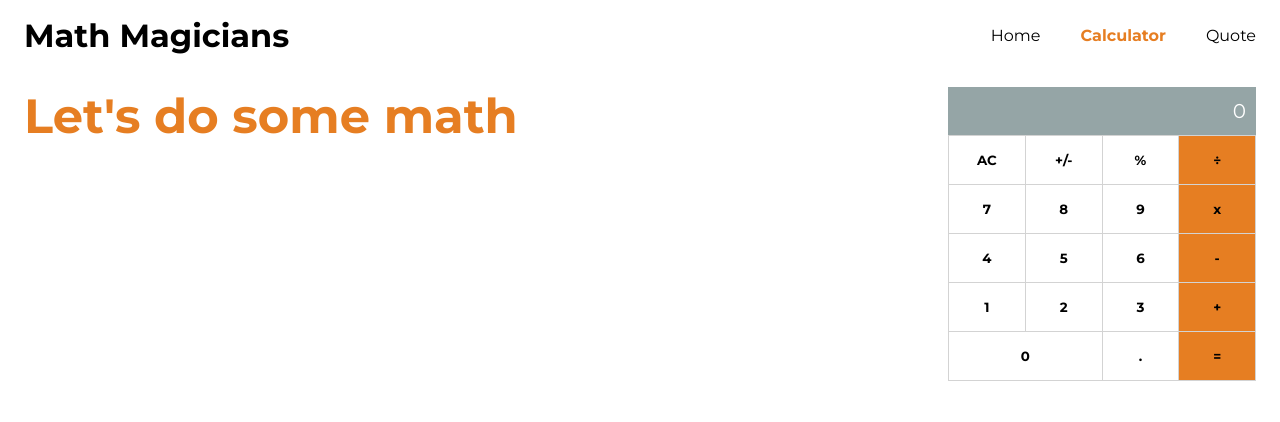
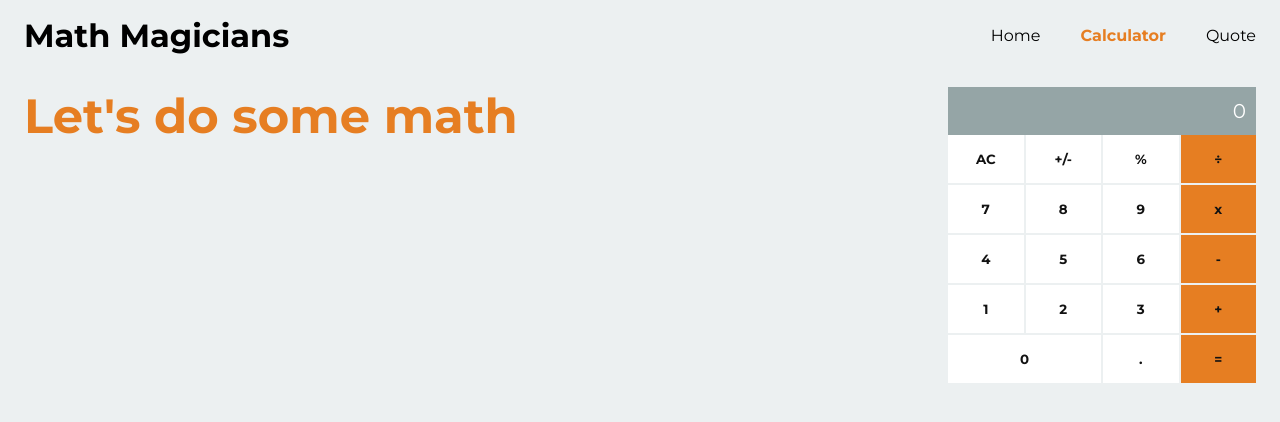
Before and after one commit to usmansbk/math-magicians, a React (Create React App) app: page /#/calculator in a window 1280 px wide. Shown: the top 422 px of the page. Built offline with nearby package versions, Linux system fonts and the light colour scheme.

Commit message:
Style calculator

```diff
--- a/src/components/Calculator.css
+++ b/src/components/Calculator.css
@@ -7,8 +7,11 @@
   opacity: 0.6;
 }
 
+.calculator-content {
+  width: 25%;
+}
+
 .calculator {
-  width: 25%;
 }
 
 .output {
@@ -25,16 +28,16 @@
 .grid {
   display: grid;
   grid-template-columns: 1fr 1fr 1fr 1fr;
-  gap: 1px;
-  background-color: lightgray;
-  border: solid 1px lightgray;
+  gap: 2px;
 }
 
 .grid-item {
+  border-radius: 0;
   border: none;
   height: 48px;
   background-color: white;
   font-weight: bolder;
+  color: #121212;
 }
 
 .span-2-col {
--- a/src/components/Calculator.js
+++ b/src/components/Calculator.js
@@ -91,6 +91,7 @@ const Calculator = () => {
   return (
     <section className="calculator-container">
       <h2 className="section-title">Let&apos;s do some math</h2>
+      <div className="calculator-content">
         <div className="calculator">
           <div className="output">
             <p>{display || '0'}</p>
@@ -107,6 +108,7 @@ const Calculator = () => {
             ))}
           </div>
         </div>
+      </div>
     </section>
   );
 };
--- a/src/index.css
+++ b/src/index.css
@@ -8,6 +8,7 @@
 
 html, body {
   min-height: 100vh;
+  background-color: #ecf0f1;
 }
 
 body {
```
Lines whose indentation alone changed are shown as unchanged.
